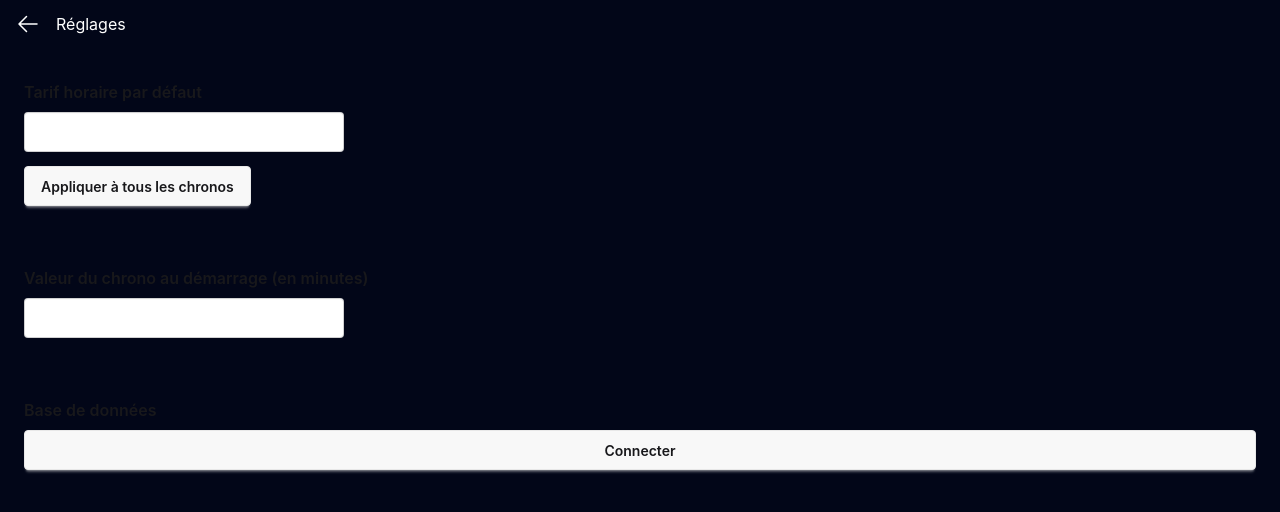
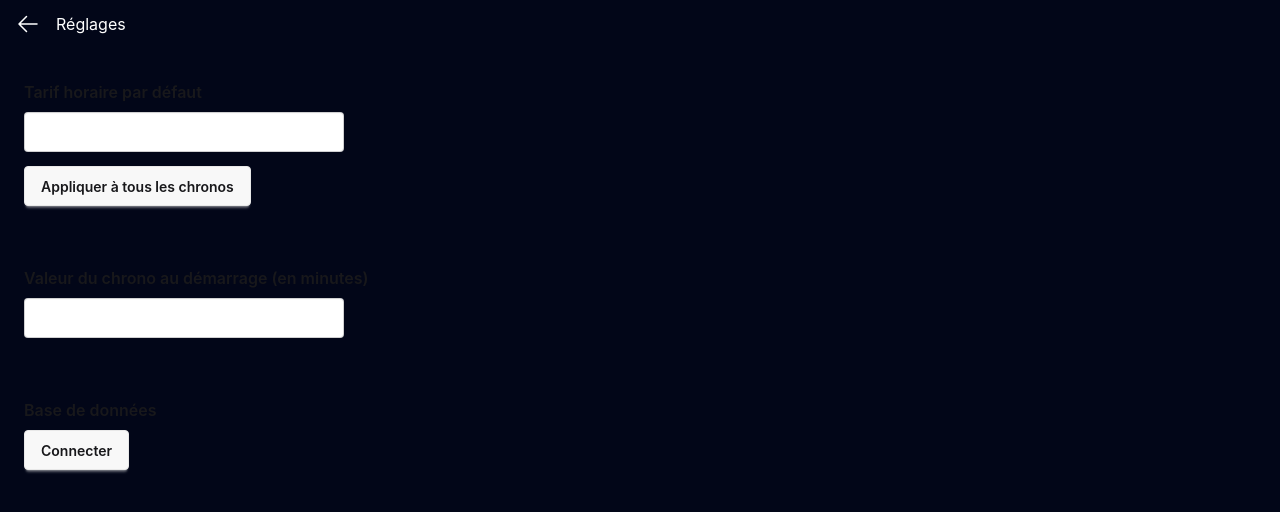
Before and after one commit to j4kim/multichrono, a Vue app: page /settings in a window 1280 px wide. Shown: the top 512 px of the page. Built offline with nearby package versions, Linux system fonts and the light colour scheme.

Commit message:
ui detail

```diff
--- a/src/views/SettingsView.vue
+++ b/src/views/SettingsView.vue
@@ -54,7 +54,7 @@ function addChrono() {
         />
       </fieldset>
 
-      <fieldset class="fieldset text-base">
+      <fieldset class="fieldset block text-base">
         <legend class="fieldset-legend">Base de données</legend>
         <div v-if="dbId" class="flex items-center gap-4">
           {{ dbId }}
```
